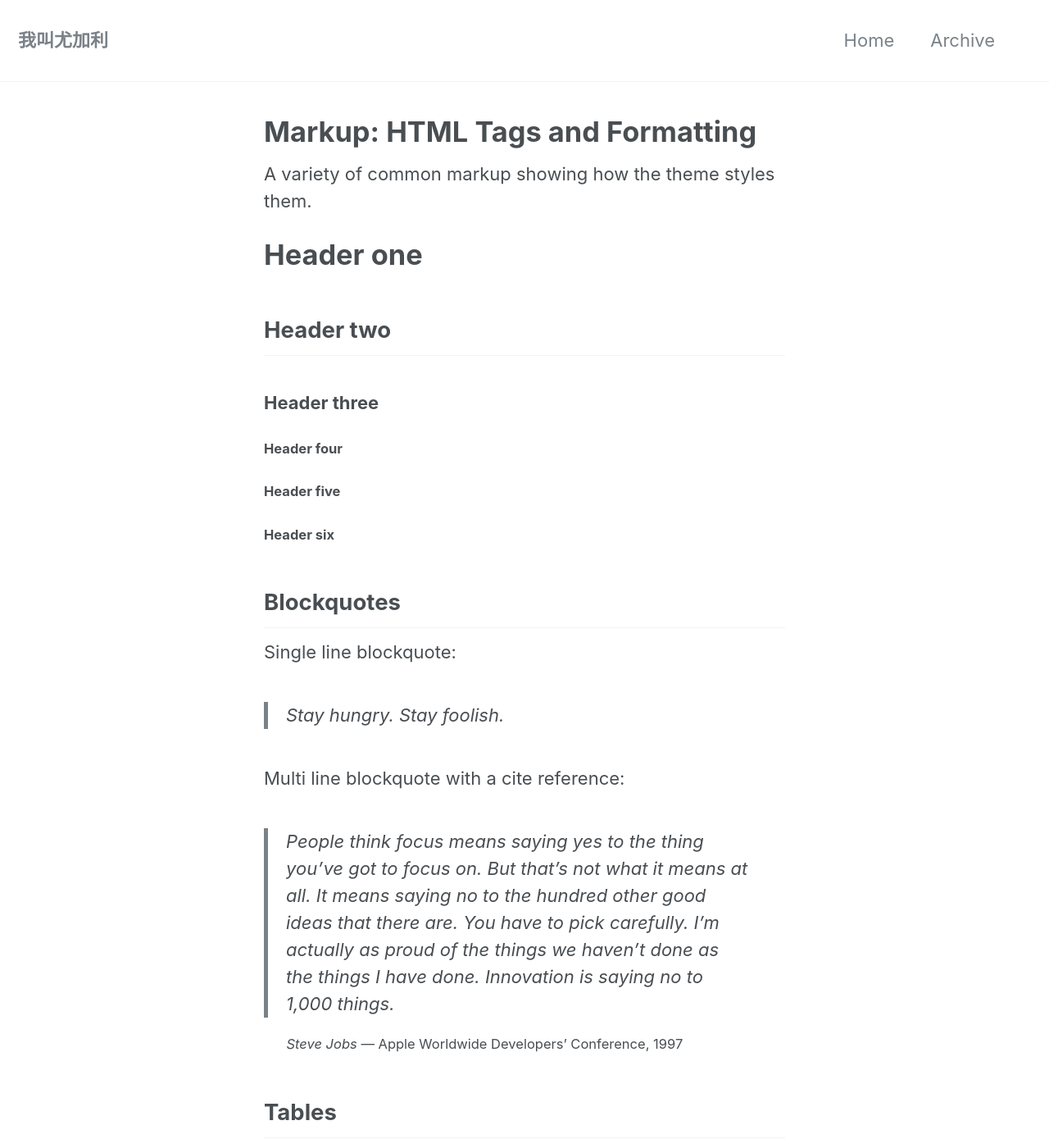
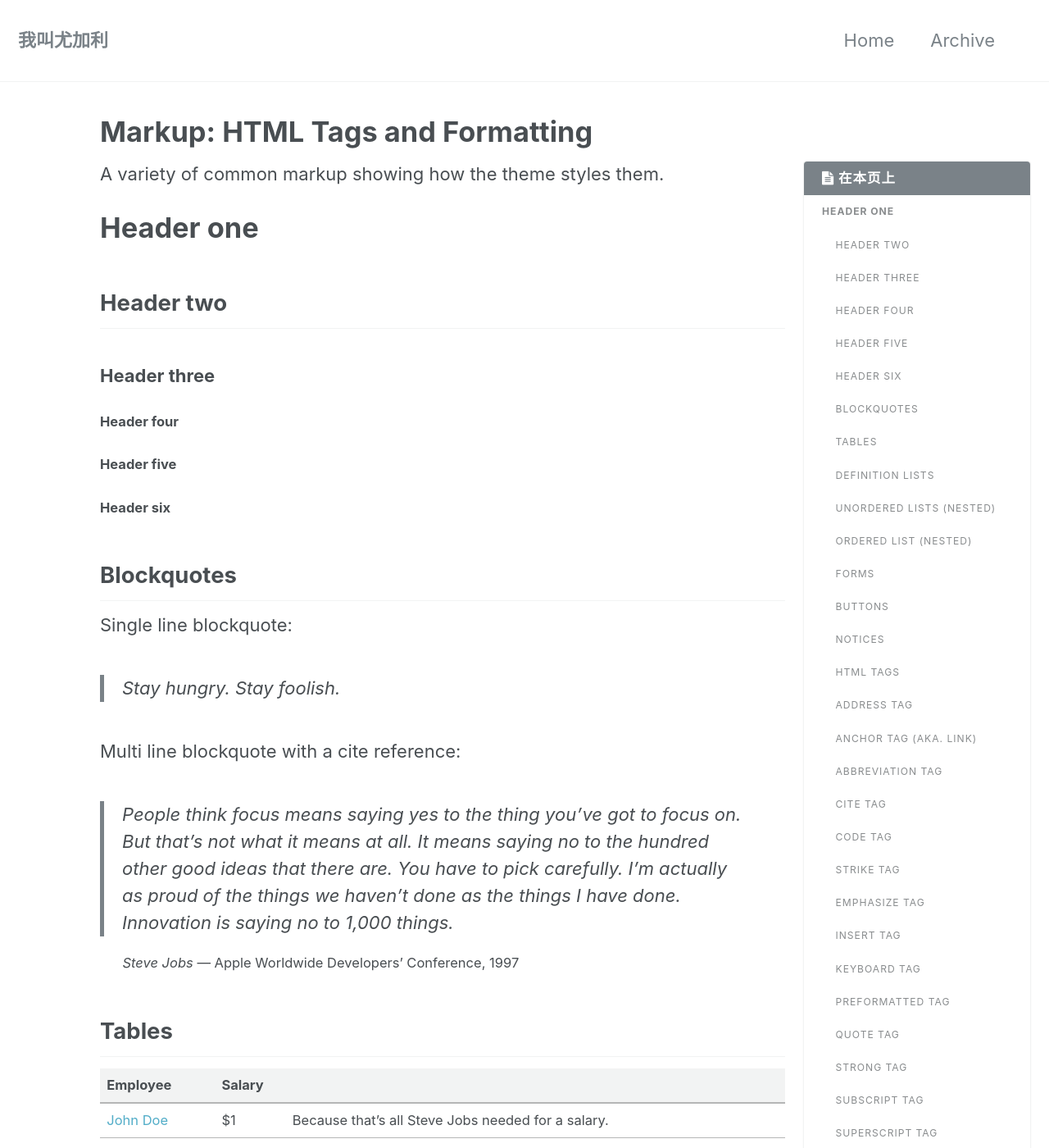
Before and after one commit to youjiali1995/youjiali1995.github.io, a Jekyll site: the page built from _posts/2013-01-11-markup-html-tags-and-formatting.md, in a window 1280 px wide and 1400 px high. Shown: the whole window at 82% size. Built offline with Jekyll 4.4.1, drawn with Linux system fonts in a browser that asks for light colours.

Commit message:
Modify post layout.

```diff
--- a/_posts/2013-01-11-markup-html-tags-and-formatting.md
+++ b/_posts/2013-01-11-markup-html-tags-and-formatting.md
@@ -1,5 +1,7 @@
 ---
 title: "Markup: HTML Tags and Formatting"
+excerpt: A variety of common markup showing how the theme styles them.
+layout: post
 categories:
   - Markup
 tags:
@@ -8,7 +10,10 @@ tags:
   - formatting
   - html
   - markup
+
 ---
+
+{% include toc %}
 
 A variety of common markup showing how the theme styles them.
 
--- a/_sass/minimal-mistakes/_page.scss
+++ b/_sass/minimal-mistakes/_page.scss
@@ -30,6 +30,39 @@
 
   @include breakpoint($x-large) {
     width: calc(100% - #{$right-sidebar-width});
+    padding-right: $right-sidebar-width;
+  }
+
+  .page__inner-wrap {
+    float: left;
+    margin-left: 0;
+    margin-right: 0;
+    width: 100%;
+    clear: both;
+
+    .page__content,
+    .page__meta,
+    .page__share {
+      position: relative;
+      float: left;
+      margin-left: 0;
+      margin-right: 0;
+      width: 100%;
+      clear: both;
+    }
+  }
+}
+
+.page_post {
+
+  @include breakpoint($large) {
+    float: right;
+    width: calc(100% - #{$right-sidebar-width-narrow});
+    padding-right: $right-sidebar-width-narrow;
+  }
+
+  @include breakpoint($x-large) {
+    width: calc(100% - 100px);
     padding-right: $right-sidebar-width;
   }
 
```
